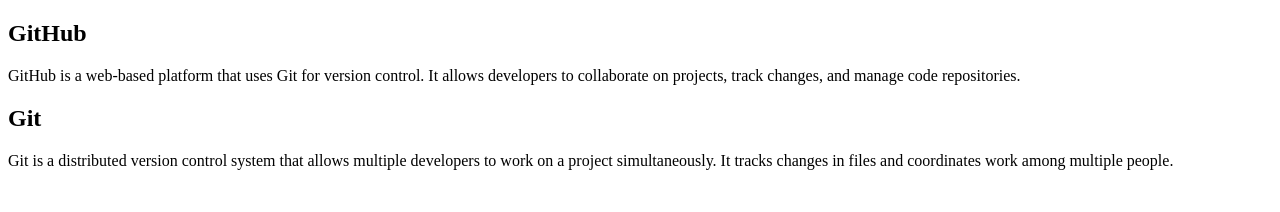
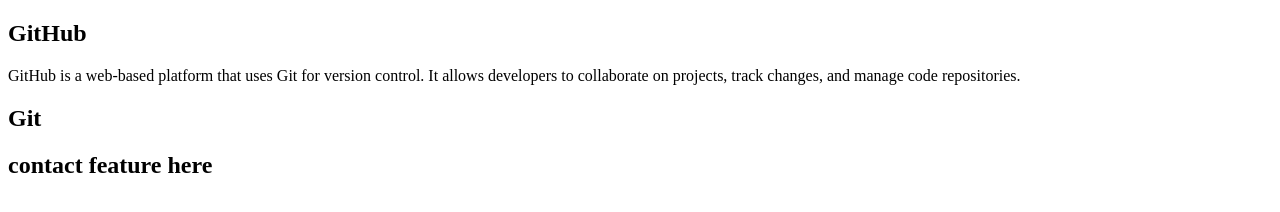
Before and after one commit to Rohan12rt/Learning-git, a plain HTML site: page index.html in a window 1280 px wide. Drawn offline with Linux system fonts and the light colour scheme.

Commit message:
added contact feature

```diff
--- a/index.html
+++ b/index.html
@@ -10,7 +10,7 @@
         <h2>GitHub</h2>
         <p>GitHub is a web-based platform that uses Git for version control. It allows developers to collaborate on projects, track changes, and manage code repositories.</p>
         <h2>Git</h2>
-        <p>Git is a distributed version control system that allows multiple developers to work on a project simultaneously. It tracks changes in files and coordinates work among multiple people.</p>
+        <h2>contact feature here</h2>
     </div>
 </body>
 </html>
```
